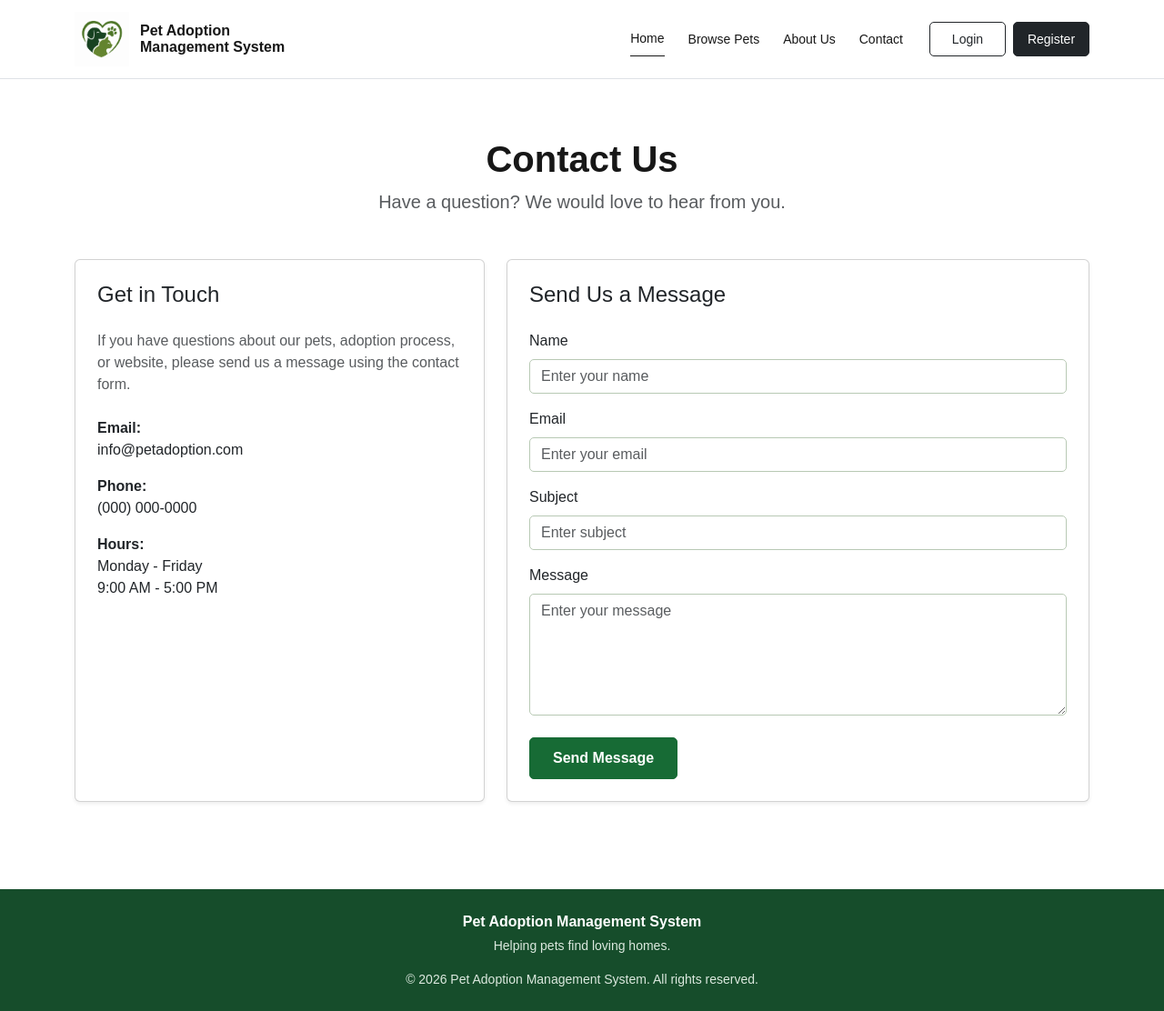
After one commit to zafarsahib/Project1, a Flask app: page /contact in a window 1280 px wide. The commit adds this page. Shown: the whole page at 91% size. Run offline with Flask 3, Linux system fonts and the light colour scheme.

Commit message:
Add About Us and Contact pages

```diff
--- a/app.py
+++ b/app.py
@@ -102,6 +102,59 @@ def home():
         pets=pets
     )
 
+@app.route("/about")
+def about():
+    return render_template(
+        "about.html"
+    )
+
+@app.route("/contact", methods=["GET", "POST"])
+def contact():
+    if request.method == "POST":
+        name = request.form.get(
+            "name",
+            ""
+        ).strip()
+
+        email = request.form.get(
+            "email",
+            ""
+        ).strip()
+
+        subject = request.form.get(
+            "subject",
+            ""
+        ).strip()
+
+        message = request.form.get(
+            "message",
+            ""
+        ).strip()
+
+        if not name or not email or not subject or not message:
+            flash(
+                "Please complete all fields.",
+                "warning"
+            )
+
+            return render_template(
+                "contact.html"
+            )
+
+        flash(
+            "Thank you for contacting us. Your message has been received.",
+            "success"
+        )
+
+        return redirect(
+            url_for(
+                "contact"
+            )
+        )
+
+    return render_template(
+        "contact.html"
+    )
 
 @app.route("/browse-pets")
 def browse_pets():
--- a/templates/base.html
+++ b/templates/base.html
@@ -79,17 +79,24 @@
 
                 <!-- About Us -->
                 <li class="nav-item">
-                    <a class="nav-link" href="#">
+                    <a
+                        class="nav-link"
+                        href="{{ url_for('about') }}"
+                    >
                         About Us
                     </a>
                 </li>
 
                 <!-- Contact -->
                 <li class="nav-item">
-                    <a class="nav-link" href="#">
+                    <a
+                        class="nav-link"
+                        href="{{ url_for('contact') }}"
+                    >
                         Contact
                     </a>
                 </li>
+
     {% if current_user.is_authenticated %}
 
         {% if current_user.role == "Admin" %}
--- /dev/null
+++ b/templates/contact.html
@@ -0,0 +1,195 @@
+{% extends "base.html" %}
+
+{% block title %}
+Contact Us - Pet Adoption
+{% endblock %}
+
+{% block content %}
+
+<div class="container py-5">
+
+    <!-- Page Header -->
+    <div class="text-center mb-5">
+
+        <h1 class="display-6 fw-semibold">
+            Contact Us
+        </h1>
+
+        <p class="lead text-muted mb-0">
+            Have a question? We would love to hear from you.
+        </p>
+
+    </div>
+
+
+    <div class="row g-4">
+
+        <!-- Contact Information -->
+        <div class="col-lg-5">
+
+            <div class="card shadow-sm h-100">
+
+                <div class="card-body p-4">
+
+                    <h2 class="h4 mb-4">
+                        Get in Touch
+                    </h2>
+
+                    <p class="text-muted">
+                        If you have questions about our pets,
+                        adoption process, or website, please
+                        send us a message using the contact form.
+                    </p>
+
+                    <div class="mt-4">
+
+                        <p class="mb-3">
+                            <strong>Email:</strong><br>
+                            info@petadoption.com
+                        </p>
+
+                        <p class="mb-3">
+                            <strong>Phone:</strong><br>
+                            (000) 000-0000
+                        </p>
+
+                        <p class="mb-0">
+                            <strong>Hours:</strong><br>
+                            Monday - Friday<br>
+                            9:00 AM - 5:00 PM
+                        </p>
+
+                    </div>
+
+                </div>
+
+            </div>
+
+        </div>
+
+
+        <!-- Contact Form -->
+        <div class="col-lg-7">
+
+            <div class="card shadow-sm">
+
+                <div class="card-body p-4">
+
+                    <h2 class="h4 mb-4">
+                        Send Us a Message
+                    </h2>
+
+                    <form
+                        method="POST"
+                        action="{{ url_for('contact') }}"
+                    >
+
+                        <!-- Name -->
+                        <div class="mb-3">
+
+                            <label
+                                for="name"
+                                class="form-label"
+                            >
+                                Name
+                            </label>
+
+                            <input
+                                type="text"
+                                class="form-control"
+                                id="name"
+                                name="name"
+                                placeholder="Enter your name"
+                                required
+                            >
+
+                        </div>
+
+
+                        <!-- Email -->
+                        <div class="mb-3">
+
+                            <label
+                                for="email"
+                                class="form-label"
+                            >
+                                Email
+                            </label>
+
+                            <input
+                                type="email"
+                                class="form-control"
+                                id="email"
+                                name="email"
+                                placeholder="Enter your email"
+                                required
+                            >
+
+                        </div>
+
+
+                        <!-- Subject -->
+                        <div class="mb-3">
+
+                            <label
+                                for="subject"
+                                class="form-label"
+                            >
+                                Subject
+                            </label>
+
+                            <input
+                                type="text"
+                                class="form-control"
+                                id="subject"
+                                name="subject"
+                                placeholder="Enter subject"
+                                required
+                            >
+
+                        </div>
+
+
+                        <!-- Message -->
+                        <div class="mb-4">
+
+                            <label
+                                for="message"
+                                class="form-label"
+                            >
+                                Message
+                            </label>
+
+                            <textarea
+                                class="form-control"
+                                id="message"
+                                name="message"
+                                rows="5"
+                                placeholder="Enter your message"
+                                required
+                            ></textarea>
+
+                        </div>
+
+
+                        <!-- Submit -->
+                        <button
+                            type="submit"
+                            class="btn btn-primary-green"
+                        >
+                            Send Message
+                        </button>
+
+                    </form>
+
+                </div>
+
+            </div>
+
+        </div>
+
+    </div>
+
+</div>
+
+{% endblock %}
```
Also changed, not shown: templates/about.html (added, +187 -0 lines).
